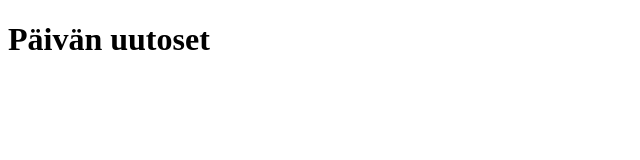
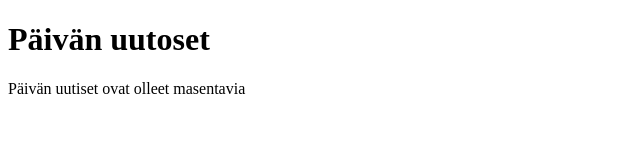
Before and after one commit to zaima1/github_kurssi2025, a plain HTML site: page uutiset.html in a window 1280 px wide. Shown: the whole page, without its empty margins (0-640 px from the left). Drawn offline with Linux system fonts and the light colour scheme.

Commit message:
lisätty tekstiä p

```diff
--- a/uutiset.html
+++ b/uutiset.html
@@ -7,5 +7,6 @@
 </head>
 <body>
     <h1> Päivän uutoset </h1>
+    <p>Päivän uutiset ovat olleet masentavia </p>
 </body>
 </html>
```
